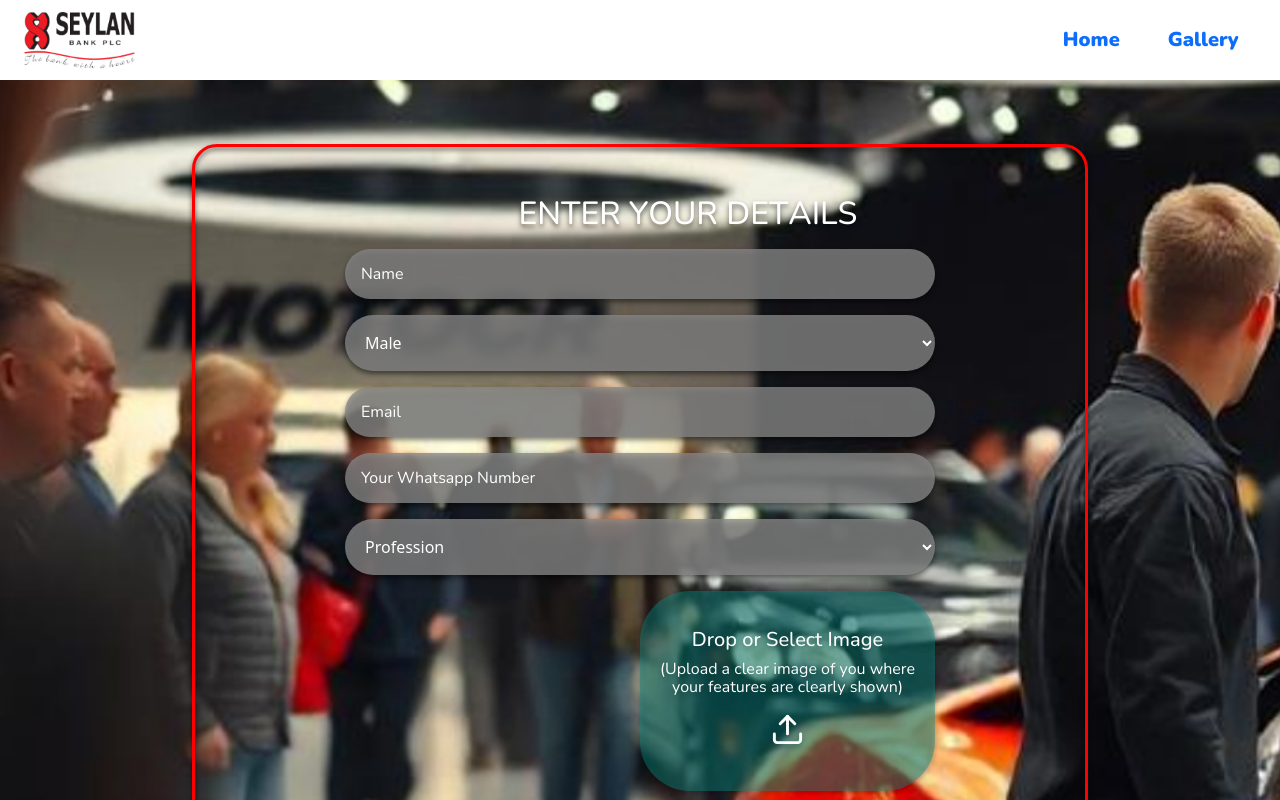
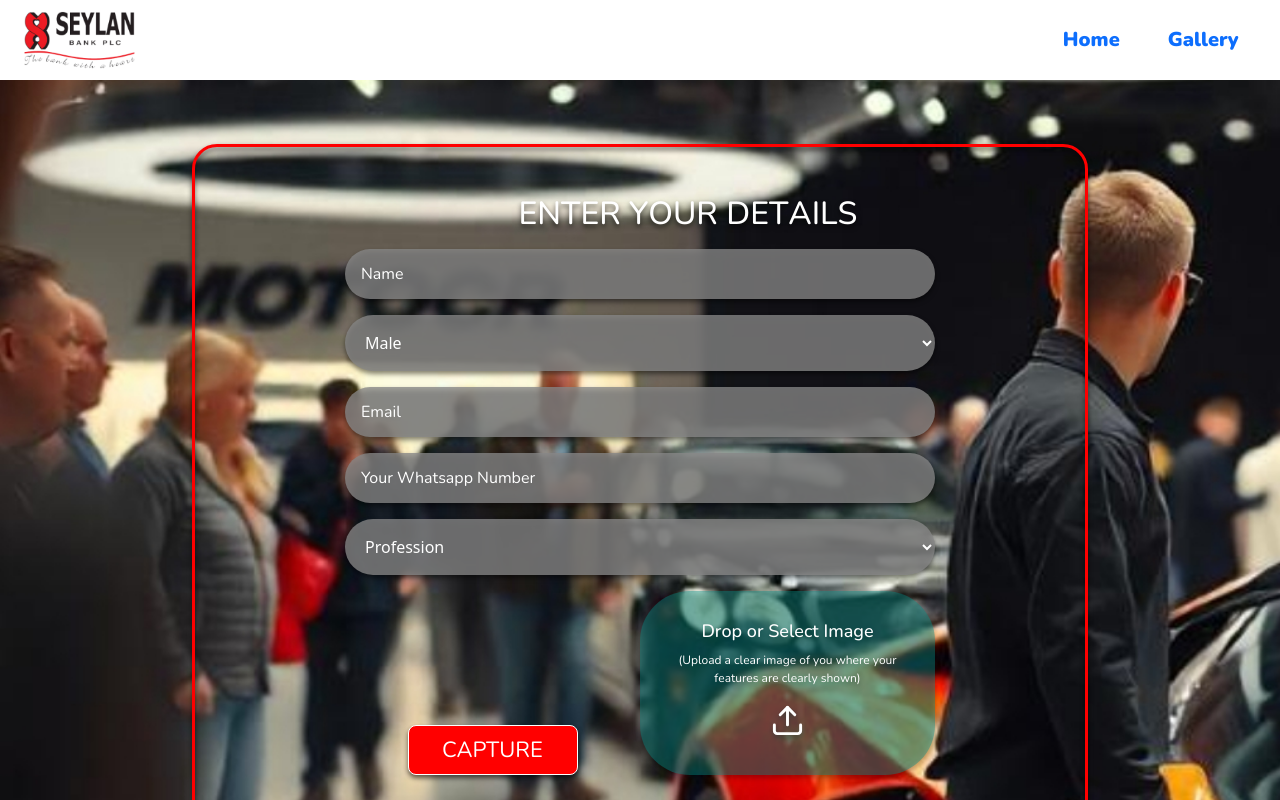
Before and after one commit to loops-it/seylan, a Next.js app: page /getUserDetails in a window 1280 px wide. Shown: the top 800 px of the page. Built offline with nearby package versions, Linux system fonts and the light colour scheme; no server answers.

Commit message:
issues done

```diff
--- a/pages/getUserDetails.tsx
+++ b/pages/getUserDetails.tsx
@@ -478,7 +478,7 @@
                               <div>
                                 <Webcam
                                 className='webcam-input'
-                                  style={{ borderRadius: '30px', width: '20vw', height: '30vh', }}
+                                  style={{ borderRadius: '30px', width: '20vw', height: 'auto', }}
                                   audio={false}
                                   ref={webcamRef}
                                   height={720}
@@ -528,8 +528,8 @@
                                         className="text-white mb-2 py-3 px-3 w-100  d-flex flex-column justify-content-center align-items-center"
                                         style={{ height: '200px !important' }}
                                       >
-                                        <h5>Drop or Select Image</h5>{' '}
-                                        <p style={{ width: "300px !important" }}>(Upload a clear image of you where your features are clearly shown)</p>{' '}
+                                        <h5 className='drop-image-text1'>Drop or Select Image</h5>{' '}
+                                        <p className='drop-image-text2' style={{ width: "300px !important",maxWidth:"240px" }}>(Upload a clear image of you where your features are clearly shown)</p>{' '}
                                         <FiUpload style={{ width: '35px' }} />
                                       </span>
                                     )}
--- a/styles/globals.css
+++ b/styles/globals.css
@@ -209,6 +209,15 @@
   border-radius: 12px;
   width: max-content;
   height: max-content;
+}
+
+.drop-image-text1{
+  font-size: 18px;
+}
+
+.drop-image-text2{
+  font-size: 12px;
+
 }
 
 .icon-share {
```
